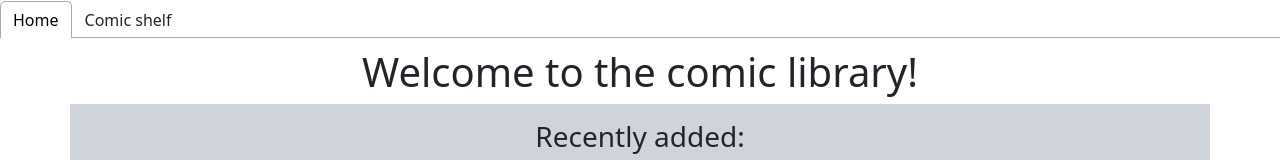
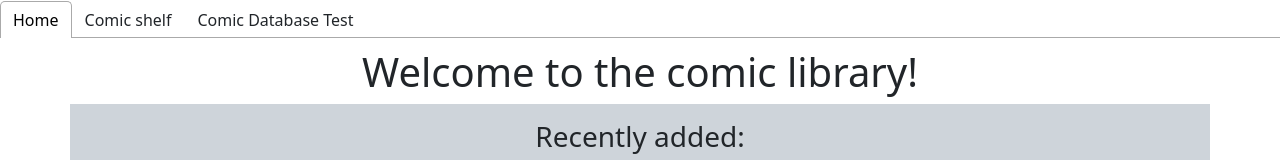
Before and after one commit to StephanColson/Comixy, a React (Vite) app: page / in a window 1280 px wide. Shown: the top 160 px of the page. Built offline with nearby package versions, Linux system fonts and the light colour scheme.

Commit message:
Data in console tonen (De nieuwe pagina word nog verwijderd, the Comic Shelf pagina wordt wel aangepast om de data van Firebase te gebruiken)

```diff
--- a/src/App.jsx
+++ b/src/App.jsx
@@ -8,6 +8,7 @@ import {Tab, TabList, TabPanel, Tabs} from "react-tabs";
 import {ComicPage} from "./pages/ComicPage.jsx";
 import {HomePage} from "./pages/HomePage.jsx";
 import {COMIC_DATA} from "./data/data.js";
+import {ComicFromDB} from "./pages/ComicFromDB.jsx";
 
 function App() {
     return (
@@ -20,6 +21,9 @@ function App() {
                     <Tab>
                         Comic shelf
                     </Tab>
+                    <Tab>
+                        Comic Database Test
+                    </Tab>
                 </TabList>
 
                 <TabPanel>
@@ -28,6 +32,9 @@ function App() {
                 <TabPanel>
                     <ComicPage comics={COMIC_DATA}/>
                 </TabPanel>
+                <TabPanel>
+                    <ComicFromDB/>
+                </TabPanel>
             </Tabs>
         </>
     )
--- a/src/api/comicInfo.js
+++ b/src/api/comicInfo.js
@@ -1,5 +1,6 @@
 import { addDoc, collection, query} from "firebase/firestore";
 import {firestoreDB} from "./firebase.js";
+import {useCollectionData} from "react-firebase-hooks/firestore";
 
 const COMIC_COLLECTION_NAME = 'comics';
 
@@ -23,7 +24,7 @@ const comicConverter = {
 export function useComicCollectionData(){
     const collectionRef = collection(firestoreDB, COMIC_COLLECTION_NAME);
     const queryRef = query(collectionRef);
-    const [comics, loading, error] = useComicCollectionData(queryRef);
+    const [comics, loading, error] = useCollectionData(queryRef);
     return {comics, loading, error}
 }
 
--- /dev/null
+++ b/src/pages/ComicFromDB.jsx
@@ -0,0 +1,11 @@
+import {useComicCollectionData} from "../api/comicInfo.js";
+
+export function ComicFromDB(){
+    const {comics} = useComicCollectionData()
+    console.log(comics)
+    return(
+        <>
+            <div>Comic from Database</div>
+        </>
+    )
+}
```
